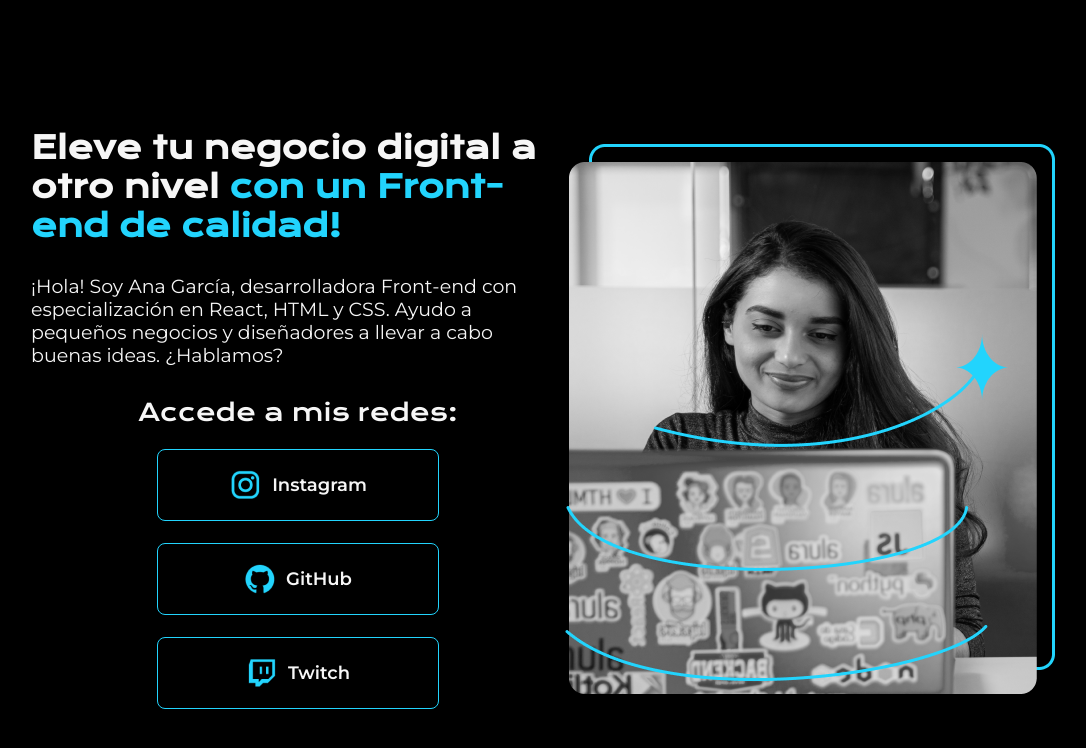
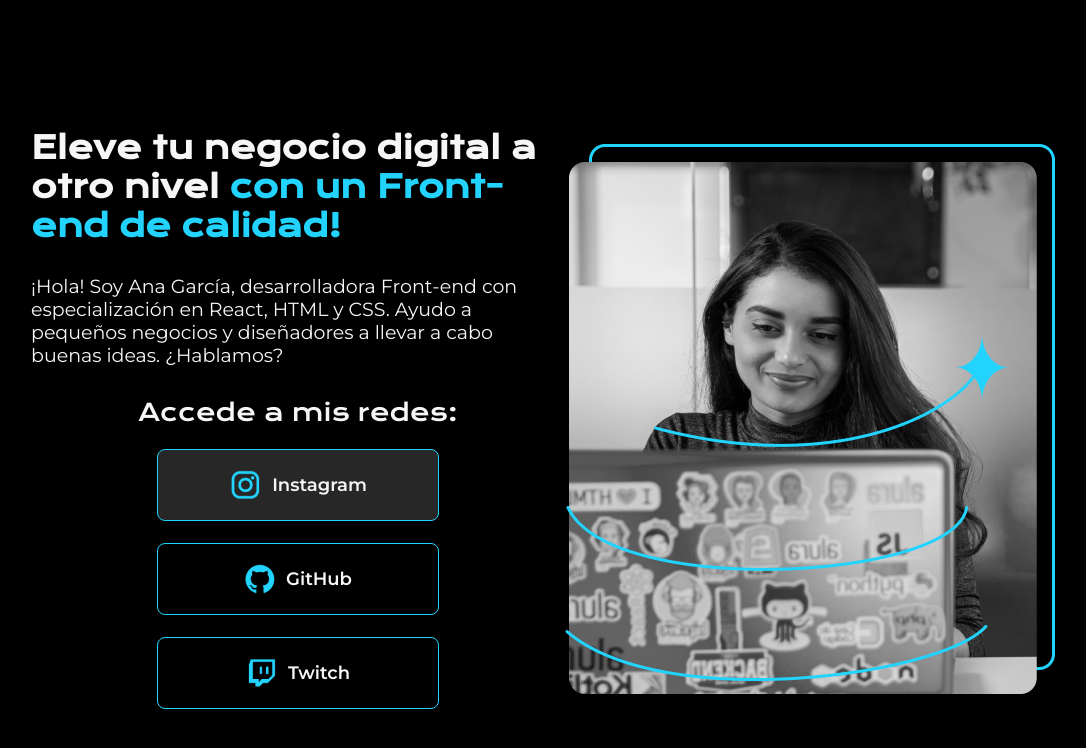
Before and after one commit to MacarenaCavieres/practica-layout-one, a plain HTML site: page index.html in a window 1280 px wide. In both pictures the pointer is over the link "Instagram". Shown: the whole page, without its empty margins (97-1183 px from the left). Drawn offline with nearby package versions, Linux system fonts and the light colour scheme.

Commit message:
se agrega hover a los btnes

```diff
--- a/style.css
+++ b/style.css
@@ -69,3 +69,7 @@ body {
     align-items: center;
     gap: 10px;
 }
+
+.presentacion-btnes:hover {
+    background-color: #272727;
+}
```
